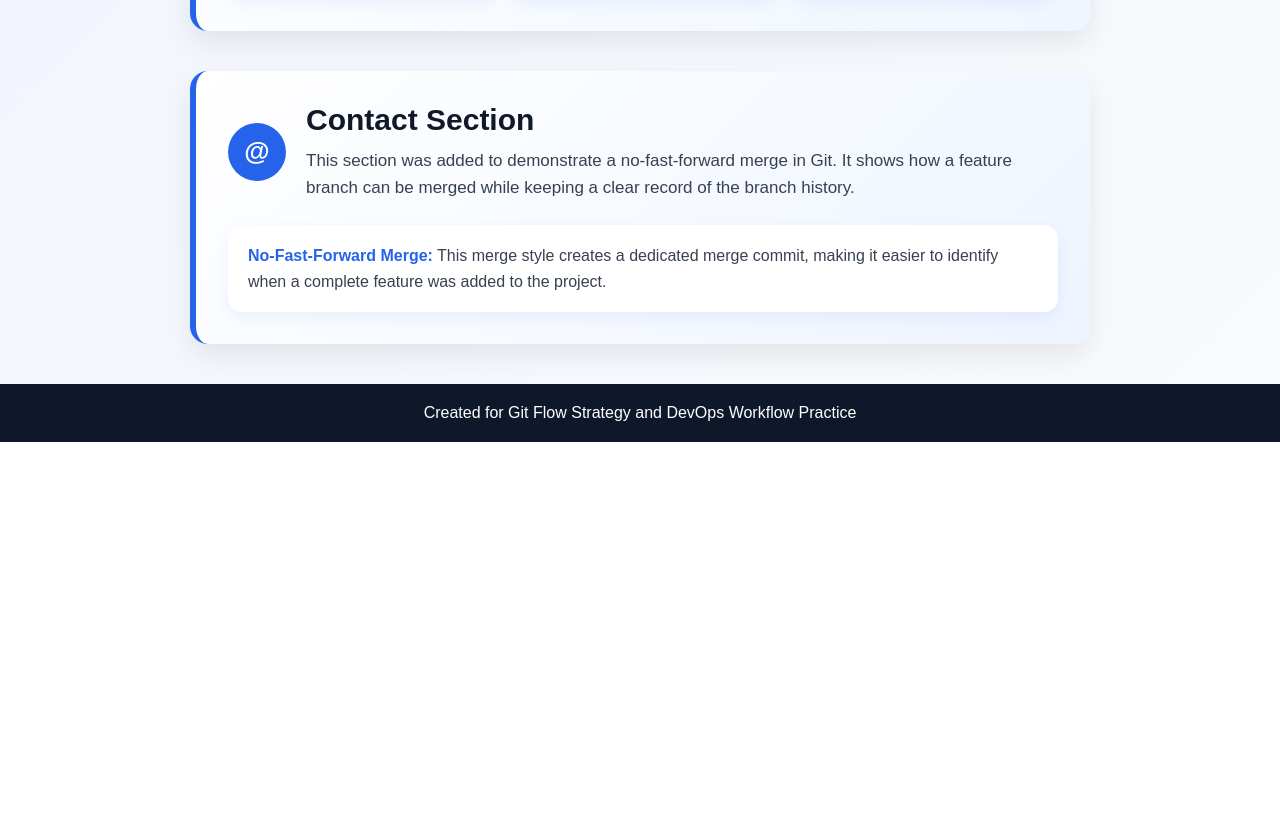
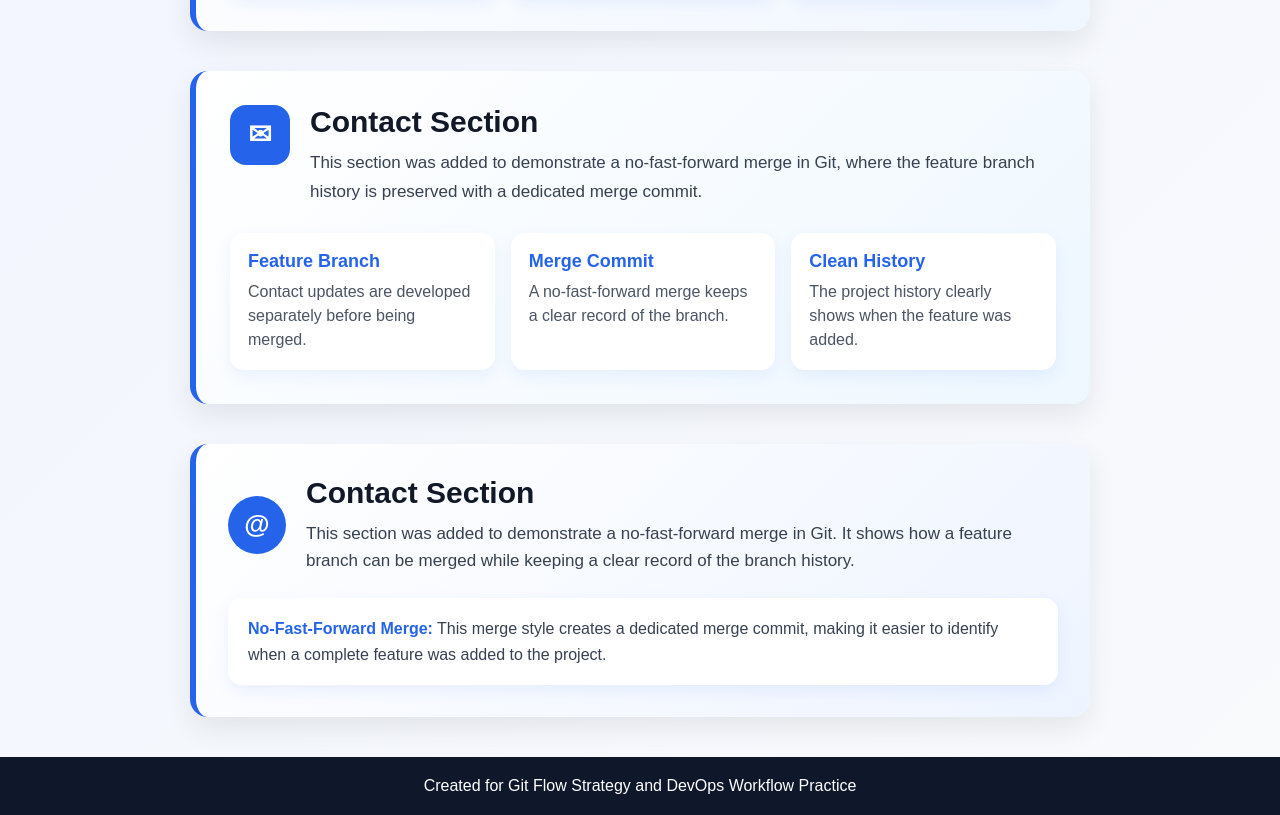
Before and after one commit to tufannarzary/myrepository, a plain HTML site: page index.html in a window 1280 px wide. Shown: the part 1436-2251 px from the top of the page. Before the commit the page ends 1878 px from the top, so only its background shows below. Drawn offline with Linux system fonts and the light colour scheme.

Commit message:
Resolve heading merge conflict

```diff
--- a/index.html
+++ b/index.html
@@ -397,6 +397,127 @@
   style="
     max-width: 900px;
     margin: 40px auto;
+    padding: 34px;
+    background: linear-gradient(135deg, #ffffff, #eef7ff);
+    border-radius: 18px;
+    box-shadow: 0 12px 28px rgba(0, 0, 0, 0.08);
+    border-left: 6px solid #2563eb;
+  "
+>
+  <div
+    style="
+      display: flex;
+      align-items: flex-start;
+      gap: 20px;
+      flex-wrap: wrap;
+    "
+  >
+    <div
+      style="
+        width: 60px;
+        height: 60px;
+        border-radius: 16px;
+        background-color: #2563eb;
+        color: #ffffff;
+        display: flex;
+        align-items: center;
+        justify-content: center;
+        font-size: 28px;
+        font-weight: bold;
+        flex-shrink: 0;
+      "
+    >
+      ✉
+    </div>
+
+    <div style="flex: 1; min-width: 240px;">
+      <h2
+        style="
+          margin: 0 0 10px;
+          font-size: 30px;
+          color: #111827;
+        "
+      >
+        Contact Section
+      </h2>
+
+      <p
+        style="
+          margin: 0;
+          font-size: 17px;
+          line-height: 1.7;
+          color: #374151;
+        "
+      >
+        This section was added to demonstrate a no-fast-forward merge in Git,
+        where the feature branch history is preserved with a dedicated merge
+        commit.
+      </p>
+    </div>
+  </div>
+
+  <div
+    style="
+      margin-top: 26px;
+      display: grid;
+      grid-template-columns: repeat(auto-fit, minmax(190px, 1fr));
+      gap: 16px;
+    "
+  >
+    <div
+      style="
+        padding: 18px;
+        background-color: #ffffff;
+        border-radius: 14px;
+        box-shadow: 0 6px 16px rgba(37, 99, 235, 0.08);
+      "
+    >
+      <h3 style="margin: 0 0 8px; color: #2563eb; font-size: 18px;">
+        Feature Branch
+      </h3>
+      <p style="margin: 0; color: #4b5563; line-height: 1.5;">
+        Contact updates are developed separately before being merged.
+      </p>
+    </div>
+
+    <div
+      style="
+        padding: 18px;
+        background-color: #ffffff;
+        border-radius: 14px;
+        box-shadow: 0 6px 16px rgba(37, 99, 235, 0.08);
+      "
+    >
+      <h3 style="margin: 0 0 8px; color: #2563eb; font-size: 18px;">
+        Merge Commit
+      </h3>
+      <p style="margin: 0; color: #4b5563; line-height: 1.5;">
+        A no-fast-forward merge keeps a clear record of the branch.
+      </p>
+    </div>
+
+    <div
+      style="
+        padding: 18px;
+        background-color: #ffffff;
+        border-radius: 14px;
+        box-shadow: 0 6px 16px rgba(37, 99, 235, 0.08);
+      "
+    >
+      <h3 style="margin: 0 0 8px; color: #2563eb; font-size: 18px;">
+        Clean History
+      </h3>
+      <p style="margin: 0; color: #4b5563; line-height: 1.5;">
+        The project history clearly shows when the feature was added.
+      </p>
+    </div>
+  </div>
+</section>
+<section
+  class="container"
+  style="
+    max-width: 900px;
+    margin: 40px auto;
     padding: 32px;
     background: linear-gradient(135deg, #ffffff, #eef4ff);
     border-radius: 18px;
```
